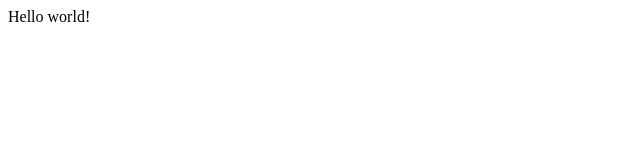
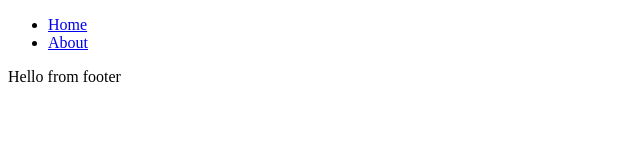
Before and after one commit to mdcodelab/gatsby-react-recipes-app, a Gatsby site: page / in a window 1280 px wide. Shown: the whole page, without its empty margins (0-640 px from the left). Built offline with nearby package versions, Linux system fonts and the light colour scheme; Gatsby itself is replaced by a stand-in of ours.

Commit message:
Layout (wrapper) component

```diff
--- /dev/null
+++ b/src/components/Footer.js
@@ -0,0 +1,11 @@
+import React from 'react';
+
+const Footer = () => {
+  return (
+    <footer>
+      Hello from footer
+    </footer>
+  );
+}
+
+export default Footer;
--- /dev/null
+++ b/src/components/Layout.js
@@ -0,0 +1,15 @@
+import React from 'react';
+import Navbar from './Navbar';
+import Footer from './Footer';
+
+const Layout = ({birds}) => {
+  return (
+    <>
+      <Navbar></Navbar>
+      {birds}
+      <Footer></Footer>
+    </>
+  );
+}
+
+export default Layout;
--- /dev/null
+++ b/src/components/Navbar.js
@@ -0,0 +1,16 @@
+import React from 'react';
+import {Link} from "gatsby";
+
+const Navbar = () => {
+  return (
+    <nav>
+        <ul>
+            <li><Link to="/">Home</Link></li>
+            <li><Link to="/about">About</Link></li>
+        </ul>
+
+    </nav>
+  );
+}
+
+export default Navbar;
--- a/src/pages/index.js
+++ b/src/pages/index.js
@@ -1,5 +1,12 @@
 import * as React from "react"
+import {Link} from "gatsby";
+import Layout from "../components/Layout";
+
 
 export default function Home() {
-  return <div>Hello world!</div>
+  return (
+    <Layout>
+      <h1>hello from home page</h1>
+    </Layout>
+  )
 }
```
Also changed, not shown: src/pages/404.js (added, +11 -0 lines), src/pages/about.js (added, +12 -0 lines), src/pages/company/history.js (added, +13 -0 lines), src/pages/contact.js (added, +11 -0 lines).
